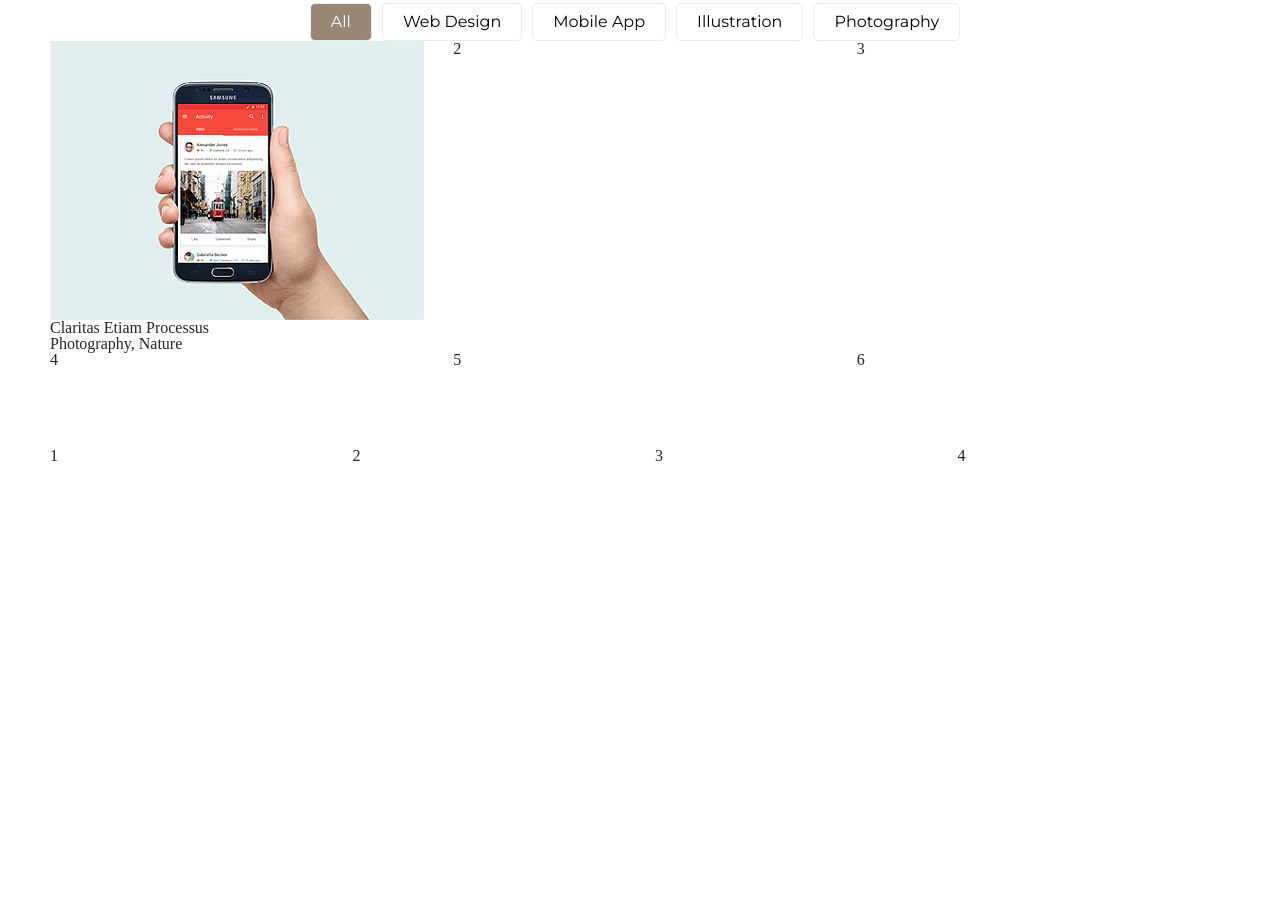
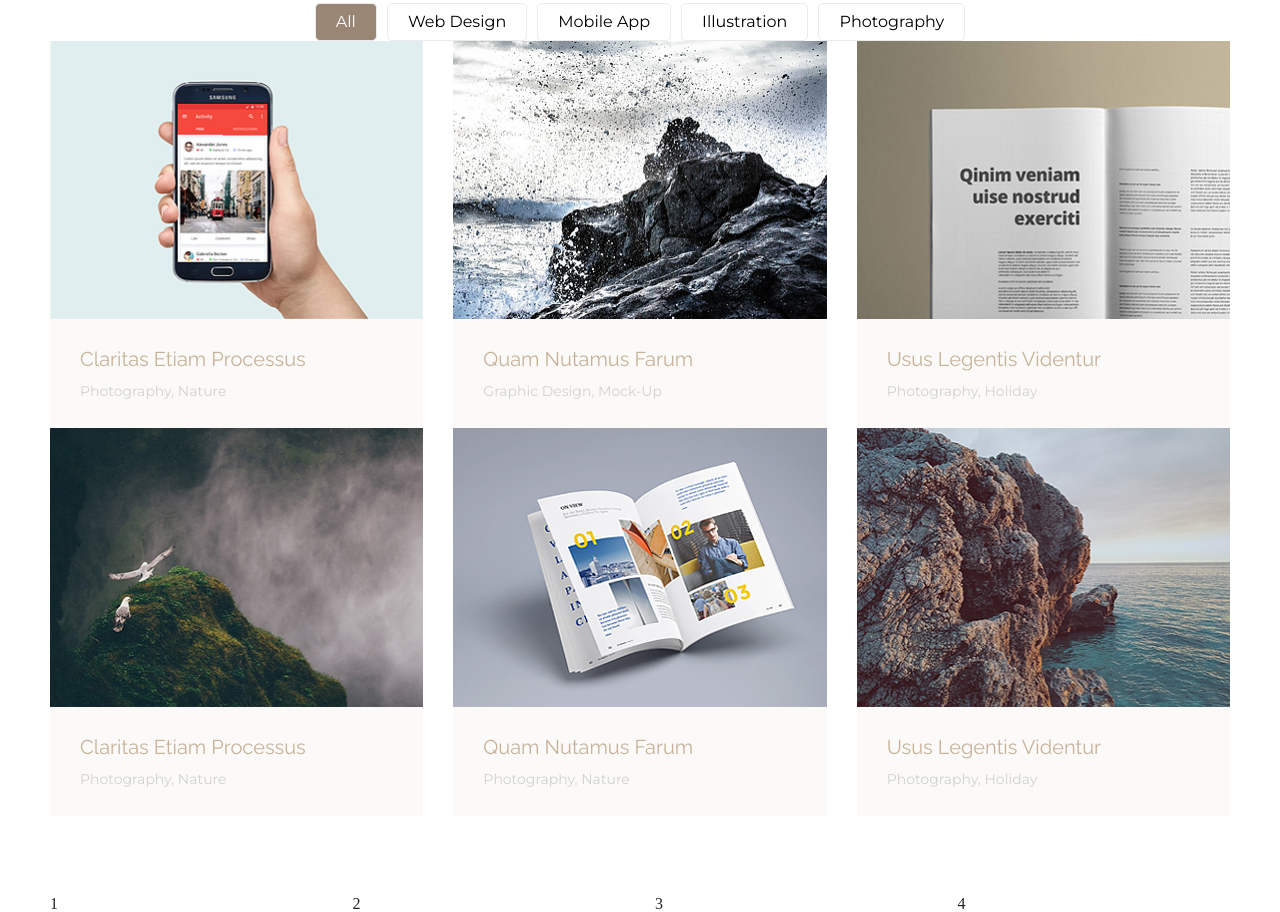
Before and after one commit to ilkovwork/portfolio, a plain HTML site: page project3/index.html in a window 1280 px wide. Shown: the part 2198-3110 px from the top of the page. Before the commit the page ends 2662 px from the top, so only its background shows below. Drawn offline with nearby package versions, Linux system fonts and the light colour scheme.

Commit message:
add style to project3

```diff
--- a/project3/index.html
+++ b/project3/index.html
@@ -246,17 +246,65 @@
             </ul>
             <div class="row">
               <div class="tab-box col-md-4">
-                <div class="tab-box__image"><img src="images/tabs_img_1.jpg" alt="img"></div>
+                <div class="tab-box__image">
+                  <img src="images/tabs_img_1.jpg" alt="img">
+                </div>
                 <div class="tab-box__content">
                   <div class="tab-box__content-title">Claritas Etiam Processus</div>
                   <div class="tab-box__content-subtitle">Photography, Nature</div>
                 </div>
               </div>
-              <div class="tab-box col-md-4">2</div>
-              <div class="tab-box col-md-4">3</div>
-              <div class="tab-box col-md-4">4</div>
-              <div class="tab-box col-md-4">5</div>
-              <div class="tab-box col-md-4">6</div>
+
+              <div class="tab-box col-md-4">
+                <div class="tab-box__image">
+                  <img src="images/tabs_img_2.jpg" alt="img">
+                </div>
+                <div class="tab-box__content">
+                  <div class="tab-box__content-title">Quam Nutamus Farum</div>
+                  <div class="tab-box__content-subtitle">Graphic Design, Mock-Up</div>
+                </div>
+              </div>
+
+              <div class="tab-box col-md-4">
+                <div class="tab-box__image">
+                  <img src="images/tabs_img_3.jpg" alt="img">
+                </div>
+                <div class="tab-box__content">
+                  <div class="tab-box__content-title">Usus Legentis Videntur</div>
+                  <div class="tab-box__content-subtitle">Photography, Holiday</div>
+                </div>
+              </div>
+
+              <div class="tab-box col-md-4">
+                <div class="tab-box__image">
+                  <img src="images/tabs_img_4.jpg" alt="img">
+                </div>
+                <div class="tab-box__content">
+                  <div class="tab-box__content-title">Claritas Etiam Processus</div>
+                  <div class="tab-box__content-subtitle">Photography, Nature</div>
+                </div>
+              </div>
+
+              <div class="tab-box col-md-4">
+                <div class="tab-box__image">
+                  <img src="images/tabs_img_5.jpg" alt="img">
+                </div>
+                <div class="tab-box__content">
+                  <div class="tab-box__content-title">Quam Nutamus Farum</div>
+                  <div class="tab-box__content-subtitle">Photography, Nature</div>
+                </div>
+              </div>
+
+              <div class="tab-box col-md-4">
+                <div class="tab-box__image">
+                  <img src="images/tabs_img_6.jpg" alt="img">
+                </div>
+                <div class="tab-box__content">
+                  <div class="tab-box__content-title">Usus Legentis Videntur</div>
+                  <div class="tab-box__content-subtitle">Photography, Holiday</div>
+                </div>
+              </div>
+
             </div>
           </div>
         </div>
--- a/project3/scss/style.scss
+++ b/project3/scss/style.scss
@@ -525,19 +525,41 @@
                 border: 1px solid #ebebeb;
                 border-radius: 5px;
                 margin-right: 10px;
-
+                &:last-of-type{
+                    margin: 0;
+                }
             }
             .active{
                 background-color: #998675;
                 color: #ffffff;
             }
-            &:last-child{
-                margin: 0;
-            }
+
         }
 
         .tab-box{
+            &__image{
+               img{
+                width: 100%;
+                height: 100%;
+                object-fit: cover;
+               }
+            }
+            &__content{
+                padding:30px;
+                background-color: #fbfaf8;
 
+                &-title{
+                    font-family: Raleway;
+                    font-size: 20px;
+                    color: #c7b299;
+                    margin-bottom: 15px;
+                }
+                &-subtitle{
+                    color: #d1d1d1;
+                    font-family: Montserrat;
+                    font-size: 14px;
+                }
+            }
         }
     }
 }
```
Also changed, not shown: project3/scss/style.css, 1 other file.
